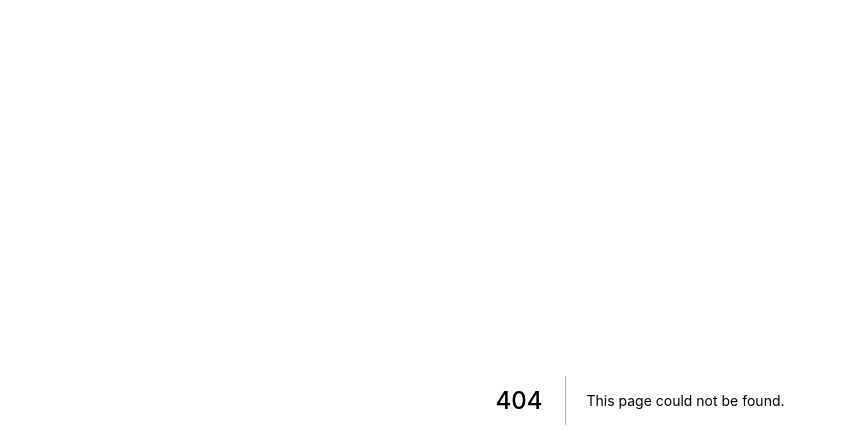
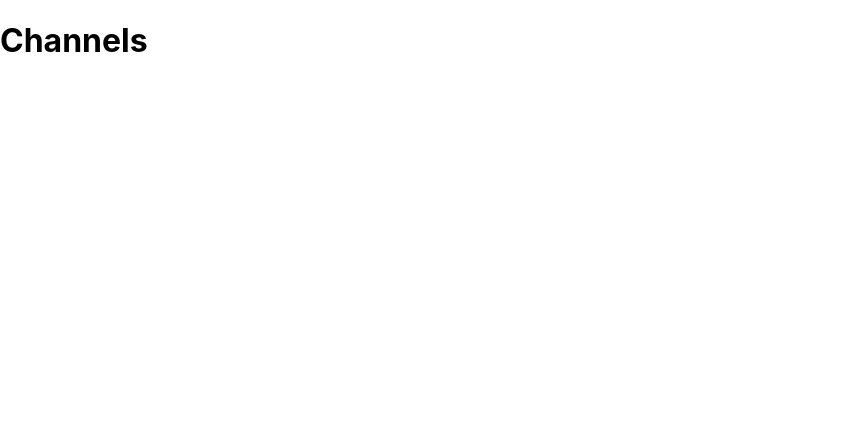
Before and after one commit to dandelionadia/tory, a Next.js app: page /channels in a window 1280 px wide. Before the commit this address had no page. Shown: the top 448 px of the page, without its empty margins (0-846 px from the left). Built offline with nearby package versions, Linux system fonts and the light colour scheme.

Commit message:
adds channels page

```diff
--- /dev/null
+++ b/pages/channels.js
@@ -0,0 +1,3 @@
+export default function ChannelSplitterNode() {
+  return <h1>Channels</h1>;
+}
```
